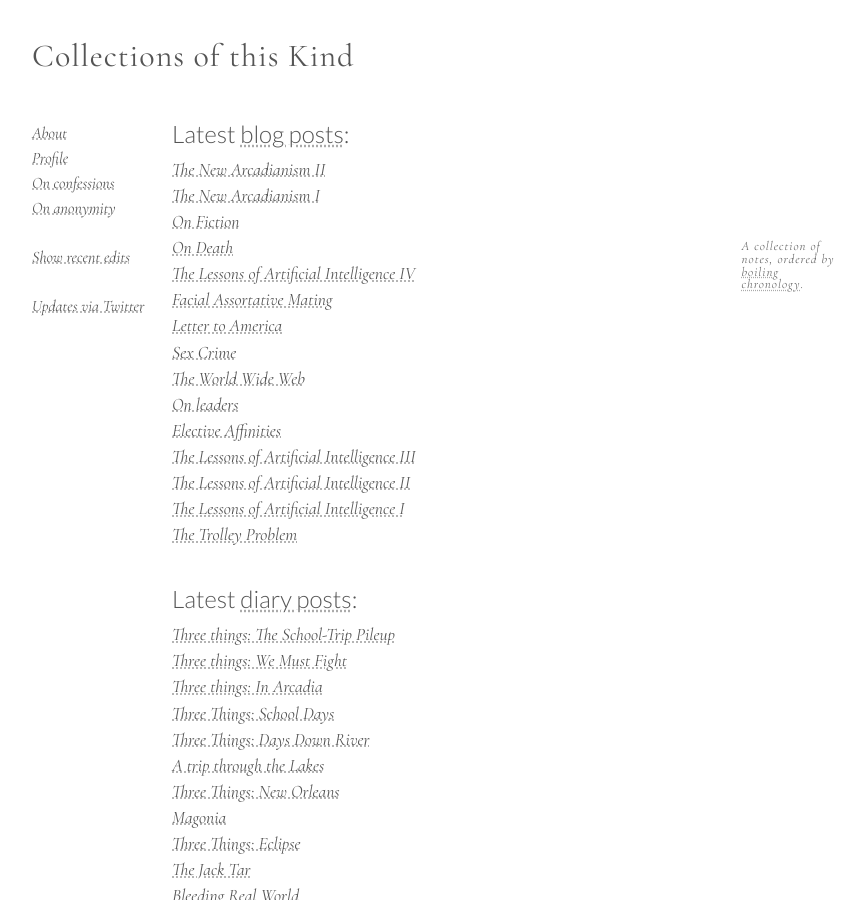
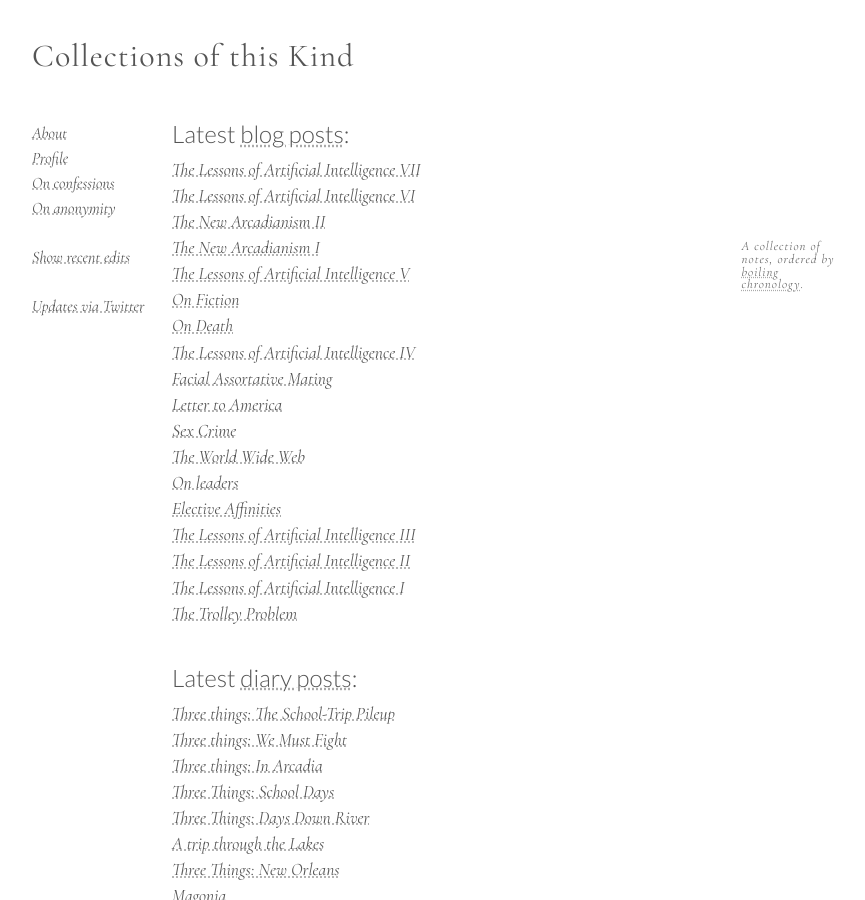
Before and after one commit to CollectionsOfThisKind/collectionsofthiskind.github.io, a Jekyll site: the page built from index.html, in a window 1280 px wide and 900 px high. Shown: the whole window, without its empty margins (78-943 px from the left). Built offline with Jekyll 4.4.1, drawn with Linux system fonts in a browser that asks for light colours.

Commit message:
Add files via upload

```diff
--- a/index.html
+++ b/index.html
@@ -31,8 +31,11 @@ A collection of notes, ordered by <a href="/pages/about/boiling.html">boiling ch
 <h2 name="blog">Latest <a href="/pages/blog/index.html">blog posts</a>:</h2>
 
 <ul class="new">
+<li><a href="pages/blog/ai7.html">The Lessons of Artificial Intelligence VII</a></li>
+<li><a href="pages/blog/ai6.html">The Lessons of Artificial Intelligence VI</a></li>
 <li><a href="pages/blog/new-arcadianism-2.html">The New Arcadianism II</a></li>
 <li><a href="pages/blog/new-arcadianism-1.html">The New Arcadianism I</a></li>
+<li><a href="pages/blog/ai5.html">The Lessons of Artificial Intelligence V</a></li>
 <li><a href="pages/blog/fiction.html">On Fiction</a></li>
 <li><a href="pages/blog/death.html">On Death</a></li>
 <li><a href="pages/blog/ai4.html">The Lessons of Artificial Intelligence IV</a></li>
```
